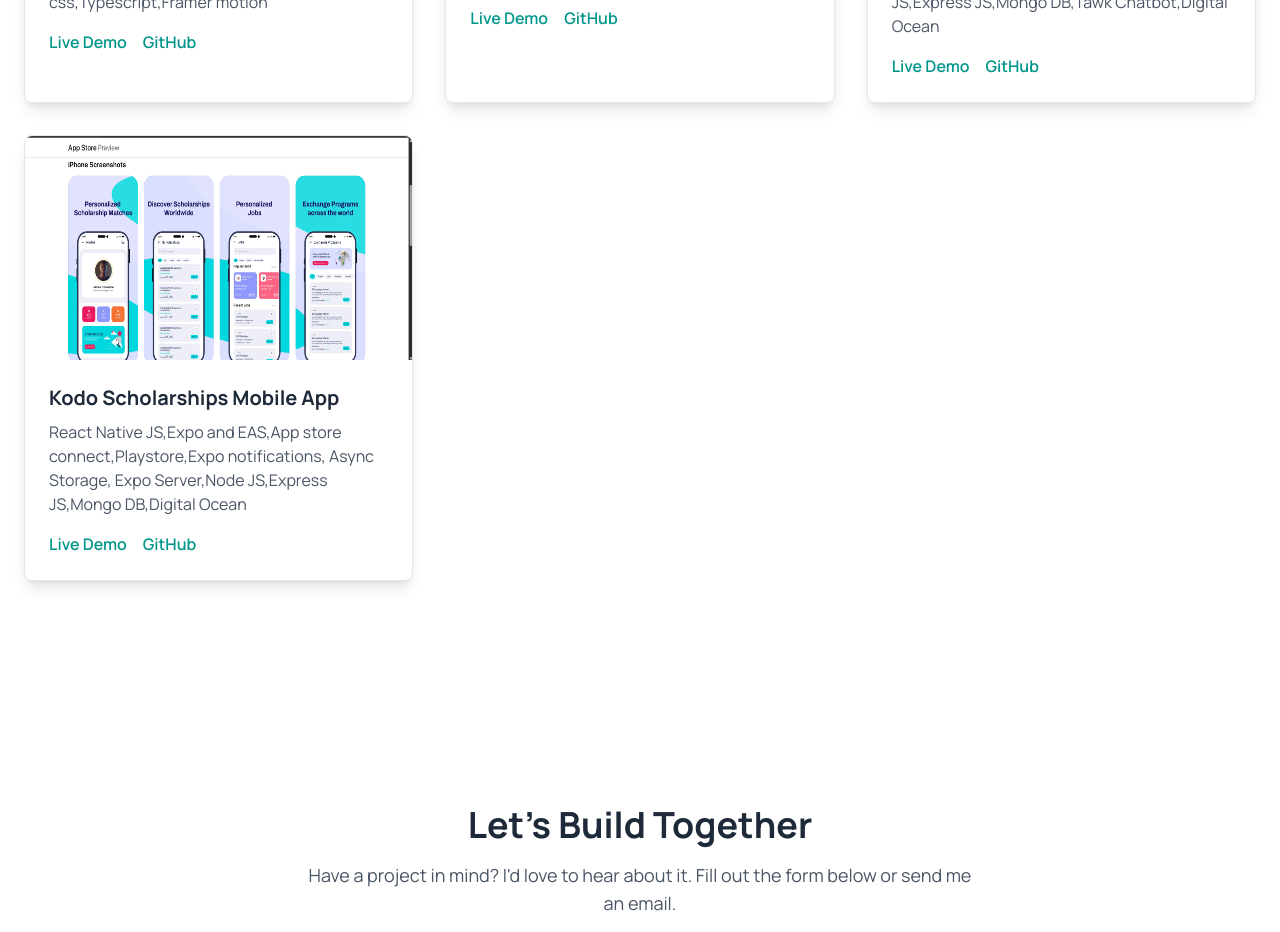
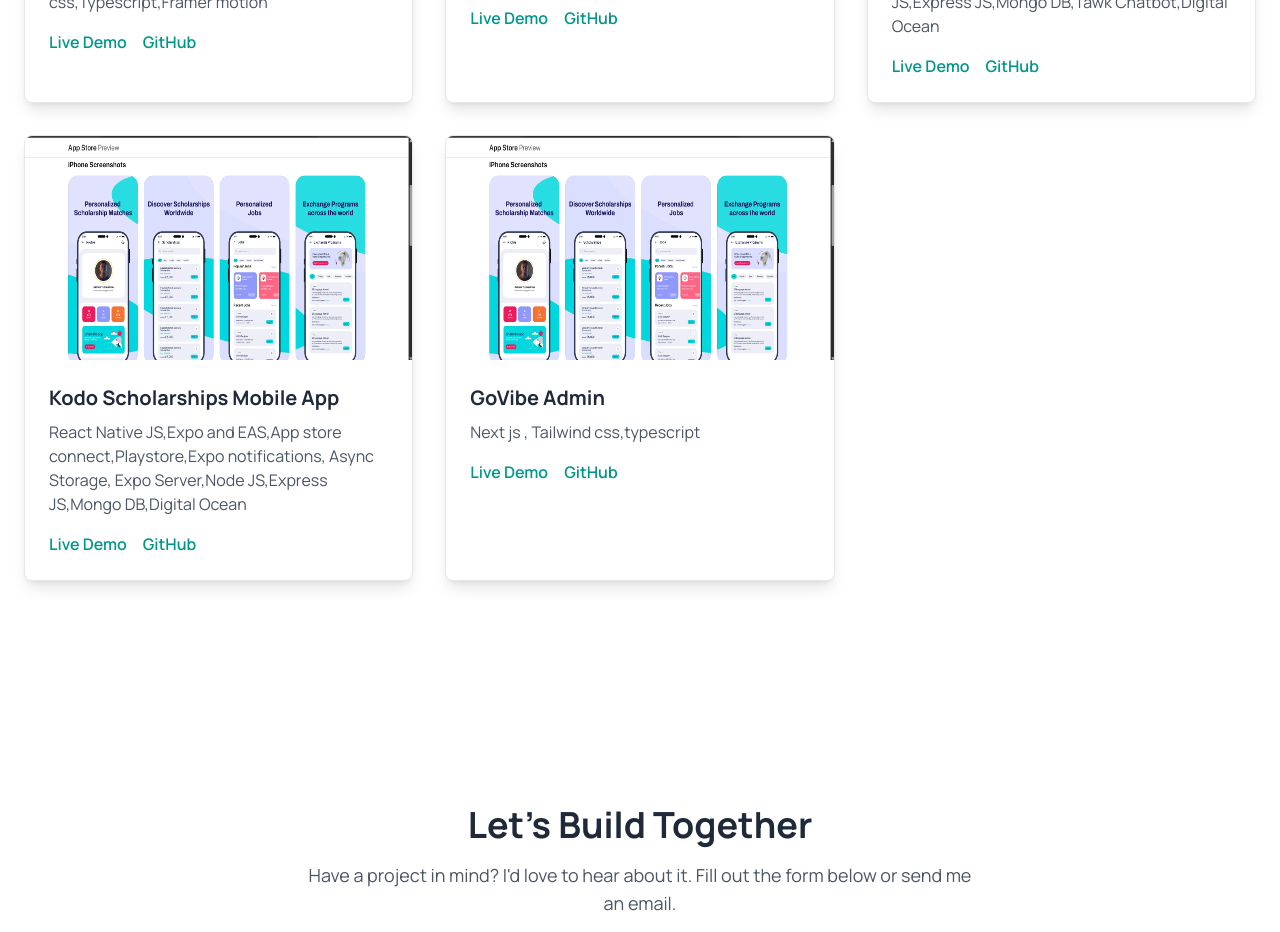
Before and after one commit to Fynn-Emmanuel-Junior/portfolio-website, a Next.js app: page / in a window 1280 px wide. Shown: the part 2540-3472 px from the top of the page. Built offline with nearby package versions, Linux system fonts and the light colour scheme.

Commit message:
updated page

```diff
--- a/src/app/page.tsx
+++ b/src/app/page.tsx
@@ -190,6 +190,7 @@
   { title: 'GoVibe Website', description: 'Next js, Tailwind css,typescript,Framer motion', image: port2,link: 'https://govibe-six.vercel.app/',github: 'https://github.com/GoVibee/landing-page' },
   { title: 'Kodo Scholarships', description: 'React JS,Tailwind CSS,Redux,Node JS,Express JS,Mongo DB,Tawk Chatbot,Digital Ocean', image: port3,link: 'https://kodo-web-gamma.vercel.app/',github: 'https://github.com/Fynn-Emmanuel-Junior/kodo-web'},
   { title: 'Kodo Scholarships Mobile App ', description: 'React Native JS,Expo and EAS,App store connect,Playstore,Expo notifications, Async Storage, Expo Server,Node JS,Express JS,Mongo DB,Digital Ocean', image: port5,link: 'https://apps.apple.com/app/id6745784862',github: 'https://github.com/Kodo-UG/kodo-mobile-app'},
+  { title: 'GoVibe Admin ', description: 'Next js , Tailwind css,typescript', image: port5,link: 'https://govibe-admin.vercel.app/',github: 'https://github.com/GoVibee/admin'},
 ];
 const ProjectsSection = () => (
     <SectionWrapper id="projects" className="bg-white font-plus">
```
